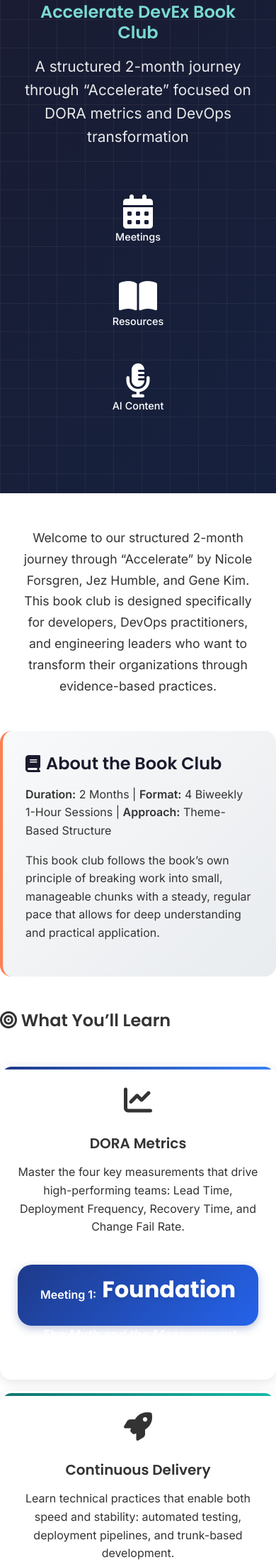
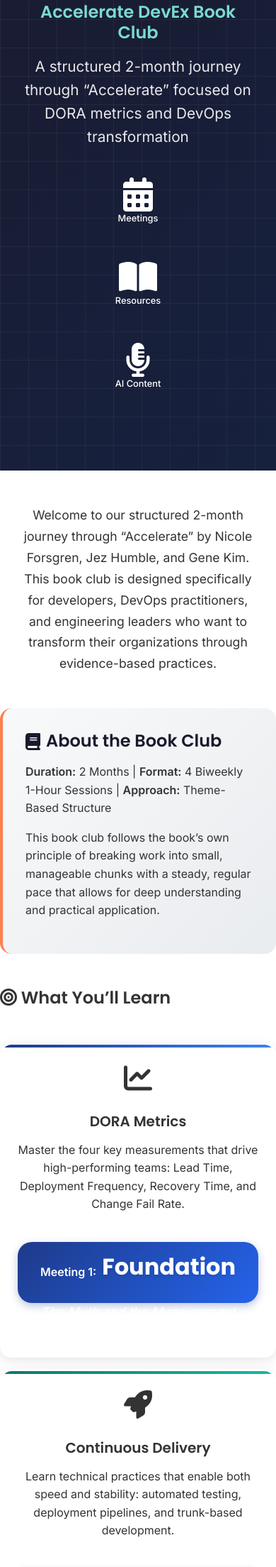
Before and after one commit to mhenke/accelerate-devex-book-club-notebooklm, a Jekyll site: the page built from docs/index.md, in a window 390 px wide. Shown: the part 373-2581 px from the top of the page at 71% size. Built offline with Jekyll 4.4.1, drawn with Linux system fonts in a browser that asks for light colours.

Commit message:
refactor: enhance hero metrics layout and standardize CSS variable usage

```diff
--- a/docs/assets/main.scss
+++ b/docs/assets/main.scss
@@ -1101,8 +1101,10 @@
 .hero-metrics {
   display: flex;
   justify-content: center;
+  align-items: center;
   gap: var(--spacing-lg);
   margin-top: var(--spacing-xl);
+  flex-wrap: wrap;
 }
 
 .hero-metrics .metric-icon {
@@ -1528,6 +1530,17 @@
     font-size: 0.95rem;
   }
 
+  .hero-metrics {
+    gap: var(--spacing-md);
+    margin-top: var(--spacing-lg);
+  }
+
+  .hero-metrics .metric-icon {
+    min-width: 120px;
+    flex: 1;
+    max-width: 140px;
+  }
+
   h1 { font-size: 2rem; }
   h2 { font-size: 1.5rem; }
   h3 { font-size: 1.25rem; }
@@ -1552,6 +1565,20 @@
     width: 100%;
     justify-content: center;
   }
+
+  .hero-metrics {
+    gap: var(--spacing-sm);
+    margin-top: var(--spacing-md);
+  }
+
+  .hero-metrics .metric-icon {
+    min-width: 100px;
+    max-width: 120px;
+  }
+
+  .hero-metrics .metric-icon span {
+    font-size: 0.8rem;
+  }
 }
 
 /* =============================================================================
```
Also changed, not shown: .copilot-tracking/research/20250907-css-standardization-research.md (added).
